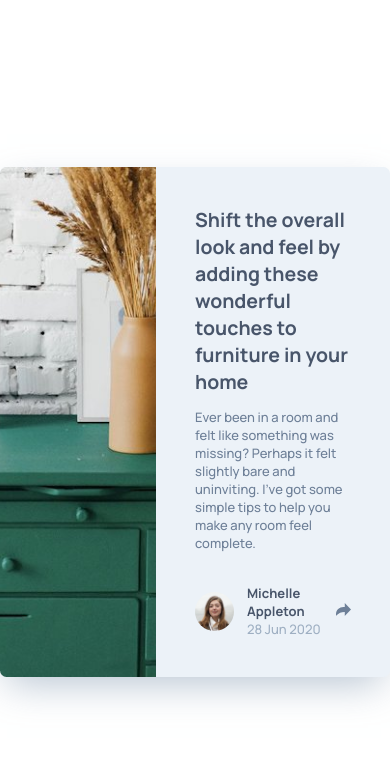
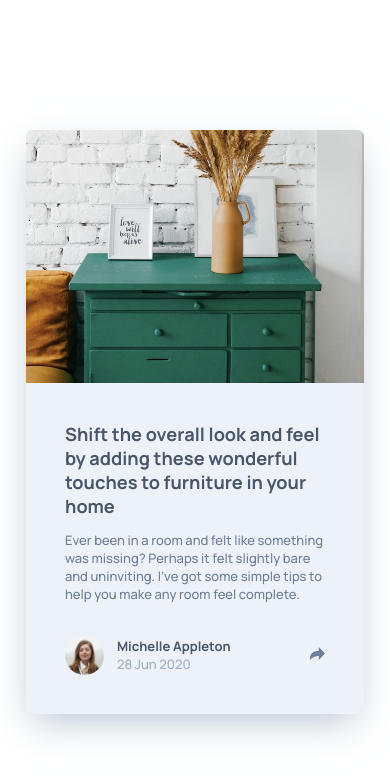
Before and after one commit to juan26468818/article-preview-component, a plain HTML site: page index.html in a window 390 px wide. Drawn offline with Linux system fonts and the light colour scheme.

Commit message:
adjust css for mobile view

```diff
--- a/main.css
+++ b/main.css
@@ -16,6 +16,7 @@ body{
     display: flex;
     justify-content: center;
     align-items: center;
+    padding: 2rem;
 }
 main{
     background-color: var(--Light-Grayish-Blue);
@@ -36,7 +37,7 @@ main{
     padding: 3rem;
 }
 h1{
-    font-size: 1.5rem;
+    font-size: 1.4rem;
     color: var(--Very-Dark-Grayish-Blue);
 }
 .main-description{
@@ -70,3 +71,13 @@ h1{
 .share{
     display: none;
 }
+@media (max-width:650px){
+    main{
+        flex-direction: column;
+    }
+    .main-img{
+        width: 100%;
+        height: 30vh;
+        object-fit: cover;
+    }
+}
```
